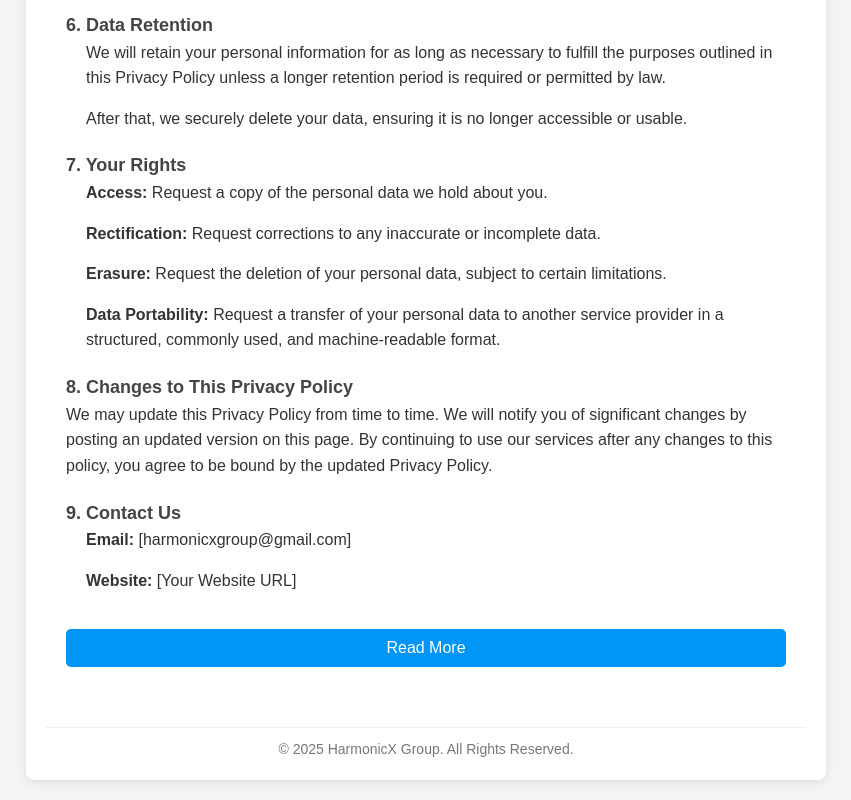
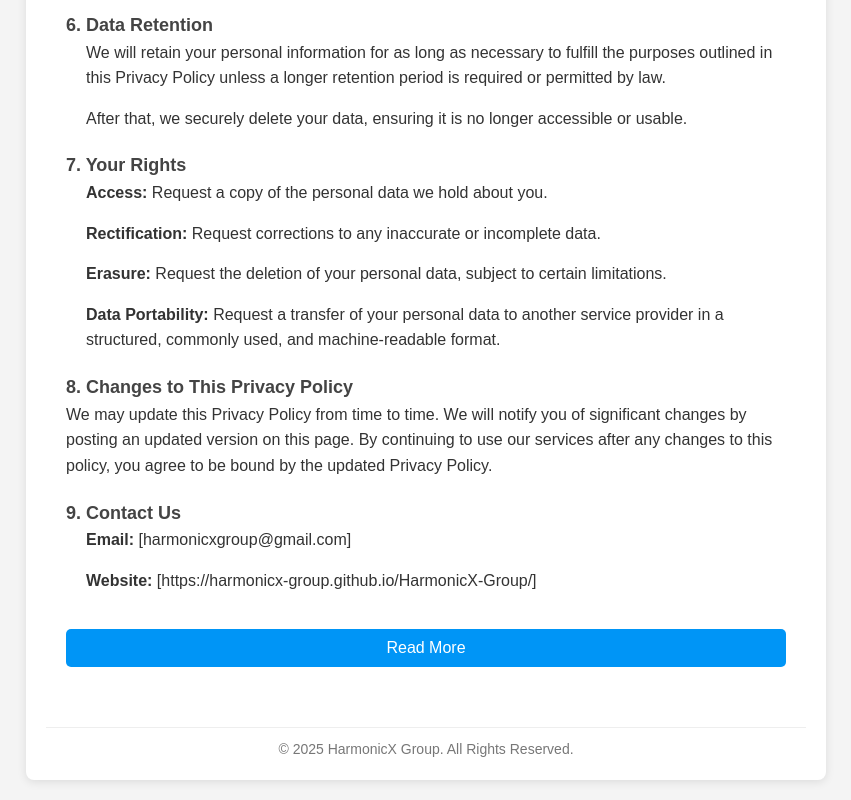
Before and after one commit to HarmonicX-Group/Privacy-Policy, a plain HTML site: page index.html in a window 1280 px wide. Shown: the part 1607-2407 px from the top of the page, without its empty margins (214-1065 px from the left). Drawn offline with Linux system fonts and the light colour scheme.

Commit message:
Update index.html

```diff
--- a/index.html
+++ b/index.html
@@ -196,7 +196,7 @@ footer p {
                 <h3>9. Contact Us</h3>
                 <ul>
                     <li><strong>Email:</strong> [harmonicxgroup@gmail.com]</li>
-                    <li><strong>Website:</strong> [Your Website URL]</li>
+                    <li><strong>Website:</strong> [https://harmonicx-group.github.io/HarmonicX-Group/]</li>
 
                 </ul>
 
```
